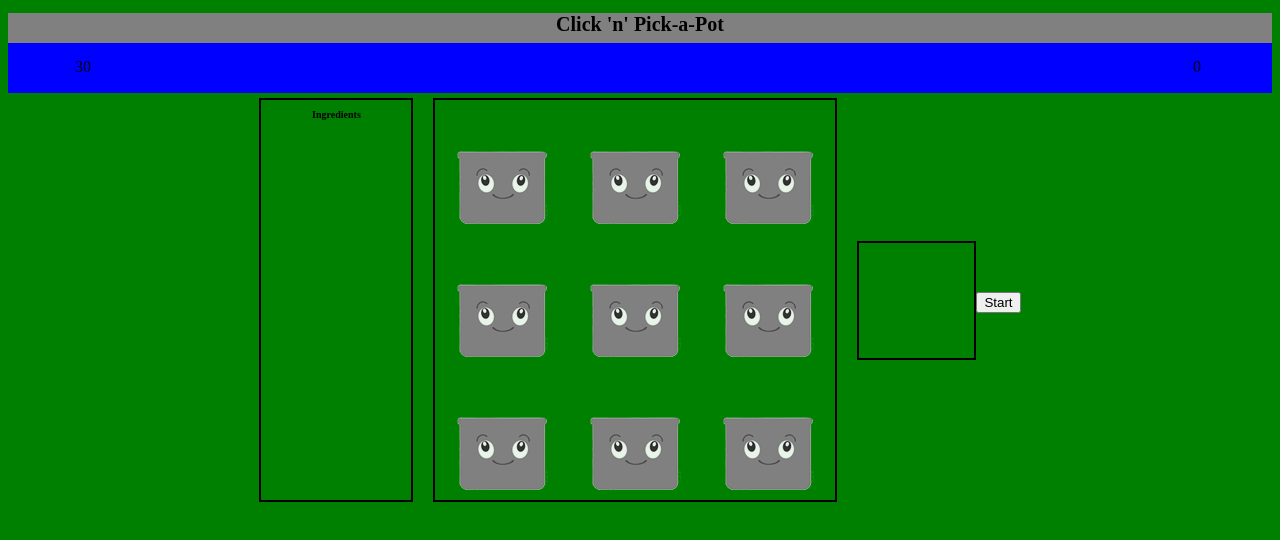
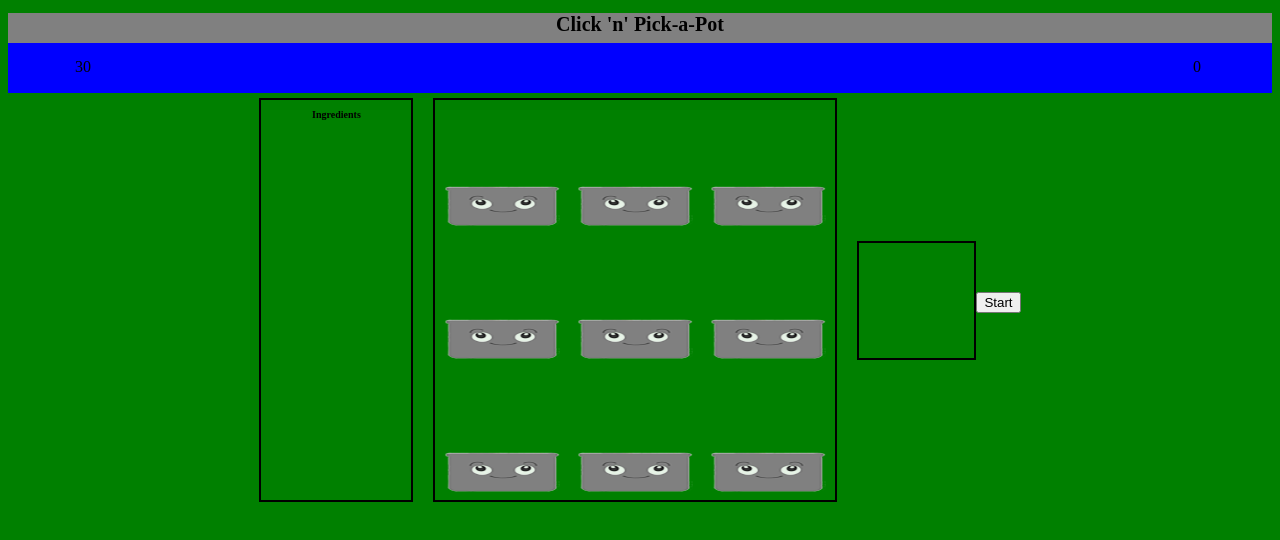
Before and after one commit to AmirSohi90/WDI_LDN_PROJECT1, a website: page src/index.html in a window 1280 px wide. Drawn offline with nearby package versions, Linux system fonts and the light colour scheme; files that its build step writes are made by us from their sources; a web font is replaced by a local one.

Commit message:
changed dimension of pot so ingredients are more visible

```diff
--- a/src/index.html
+++ b/src/index.html
@@ -207,55 +207,55 @@ href="https://cdnjs.cloudflare.com/ajax/libs/animate.css/3.5.2/animate.min.css">
         <div class="pot hole-1">
           <div class="random-image">
           </div>
-          <img src="/images/pot7.png" alt="" class="front-pot">
+          <img src="/images/pot8.png" alt="" class="front-pot">
         </div>
         <div class="pot hole-2">
           <div class="random-image">
 
           </div>
-          <img src="/images/pot7.png" alt="" class="front-pot">
+          <img src="/images/pot8.png" alt="" class="front-pot">
         </div>
         <div class="pot hole-3">
           <div class="random-image">
 
           </div>
-          <img src="/images/pot7.png" alt="" class="front-pot">
+          <img src="/images/pot8.png" alt="" class="front-pot">
         </div>
         <div class="pot hole-4">
           <div class="random-image">
 
           </div>
-          <img src="/images/pot7.png" alt="" class="front-pot">
+          <img src="/images/pot8.png" alt="" class="front-pot">
         </div>
         <div class="pot hole-5">
           <div class="random-image">
 
           </div>
-          <img src="/images/pot7.png" alt="" class="front-pot">
+          <img src="/images/pot8.png" alt="" class="front-pot">
         </div>
         <div class="pot hole-6">
           <div class="random-image">
 
           </div>
-          <img src="/images/pot7.png" alt="" class="front-pot">
+          <img src="/images/pot8.png" alt="" class="front-pot">
         </div>
         <div class="pot hole-7">
           <div class="random-image">
 
           </div>
-          <img src="/images/pot7.png" alt="" class="front-pot">
+          <img src="/images/pot8.png" alt="" class="front-pot">
         </div>
         <div class="pot hole-8">
           <div class="random-image">
 
           </div>
-          <img src="/images/pot7.png" alt="" class="front-pot">
+          <img src="/images/pot8.png" alt="" class="front-pot">
         </div>
         <div class="pot hole-9">
           <div class="random-image">
 
           </div>
-          <img src="/images/pot7.png" alt="" class="front-pot">
+          <img src="/images/pot8.png" alt="" class="front-pot">
         </div>
       </div>
       <div class="chef">
--- a/src/js/app.js
+++ b/src/js/app.js
@@ -48,7 +48,7 @@ const ingredients = [
   },
   {
     name: 'lemon',
-    image: '/images/lettuce.png'
+    image: '/images/lemon.png'
   },
   {
     name: 'lettuce',
--- a/src/scss/style.scss
+++ b/src/scss/style.scss
@@ -115,7 +115,7 @@ h2 {
 
 .front-pot{
   position: absolute;
-  top: 40px;
+  top: 76px;
   z-index: 1;
 }
 
```
Also changed, not shown: src/images/pot8.png (added).
